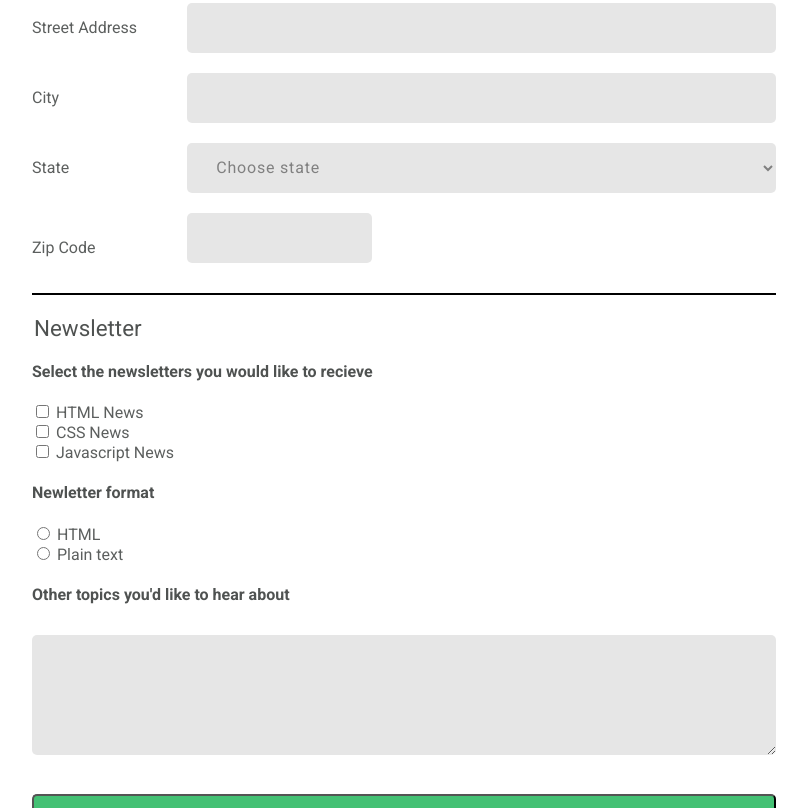
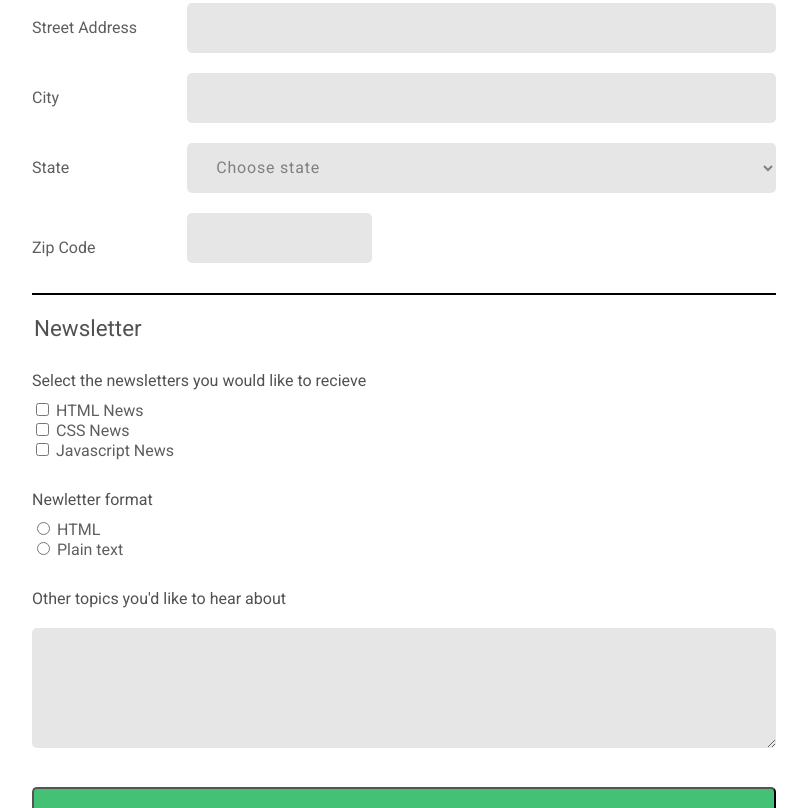
Before and after one commit to ClaudioVR/Responsive-Form, a plain HTML site: page index.html in a window 1280 px wide. Shown: the part 509-1317 px from the top of the page, without its empty margins (236-1043 px from the left). Drawn offline with Linux system fonts and the light colour scheme.

Commit message:
Minor corrections

```diff
--- a/index.html
+++ b/index.html
@@ -1,5 +1,6 @@
 <!DOCTYPE html>
 <html lang="en">
+
 <head>
 	<meta charset="utf-8">
 	<meta name="viewport" content="width=device-width, initial-scale=1.0">
@@ -70,7 +71,7 @@
 
 		<fieldset>
 			<legend class="hdr-clr">Newsletter</legend>
-			<h4 class="hdr-clr">Select the newsletters you would like to recieve</h4>
+			<label class="hdr-clr sub-t"> Select the newsletters you would like to recieve</label>
 
 			<input type="checkbox" id="html-nl" name="html-nl" value="html-nl">
 			<label class="inln" for="html-nl">HTML News</label><br>
@@ -81,17 +82,17 @@
 			<input type="checkbox" id="js-nl" name="js-nl" value="js-nl">
 			<label class="inln" for="js-nl">Javascript News</label>
 
-			<h4 class="hdr-clr">Newletter format</h4>
+			<label class="hdr-clr sub-t">Newletter format</label>
 			<input type="radio" id="html-format" name="nl-format" value="html-format">
 			<label class="inln" for="html-format">HTML</label><br>
 			<input type="radio" id="plain-format" name="nl-format" value="plain-format">
 			<label class="inln" for="plain-format">Plain text</label>
 
-			<h4 class="hdr-clr">Other topics you'd like to hear about</h4>
+			<label for="comment" class="hdr-clr sub-t"> Other topics you'd like to hear about</label>
 			<textarea name="comments" id="comment"></textarea>
 
 			<button type="submit" id="submit" name="user_submit">Sign Up</button>
-			<button type="reset" id="submit" name="user_submit">Reset</button>
+			<button type="reset" id="reset" name="user_submit">Reset</button>
 
 			<div class="final">&copy; Copyright, The Code Review</div>
 
@@ -100,4 +101,5 @@
 	</form>
 
 </body>
+
 </html>
--- a/styles.css
+++ b/styles.css
@@ -130,6 +130,10 @@ legend {
 	display: inline;
 }
 
+.sub-t {
+	margin-top: 30px;
+}
+
 /* Buttons ------------------------------------------------------------*/
 
 button {
@@ -165,7 +169,6 @@ button:focus {
 	font-size: .75em;
 	font-style: italic;
 	text-align: center;
-
 }
 
 /* Pseudo Classes ------------------------------------------------------------------*/
@@ -208,10 +211,4 @@ input[type="radio"]:checked + label {
 		width: 70%;
 	}
 
-	::placeholder {
-
-
-	}
-
-
 }
```
